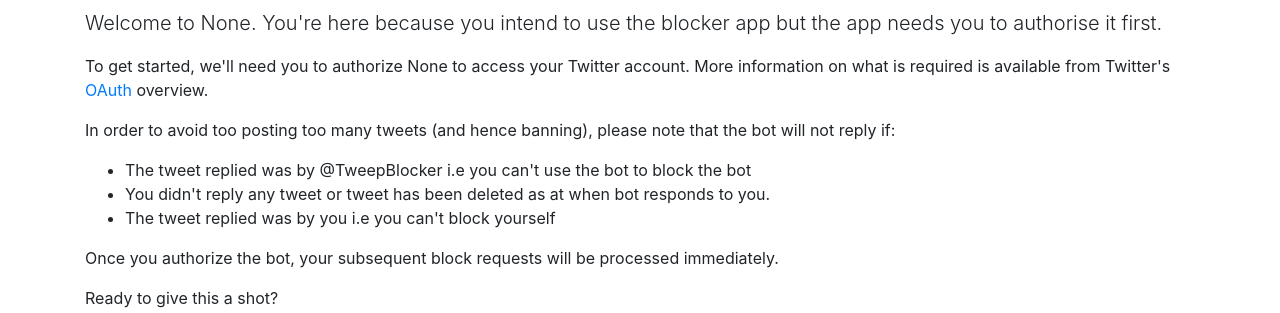
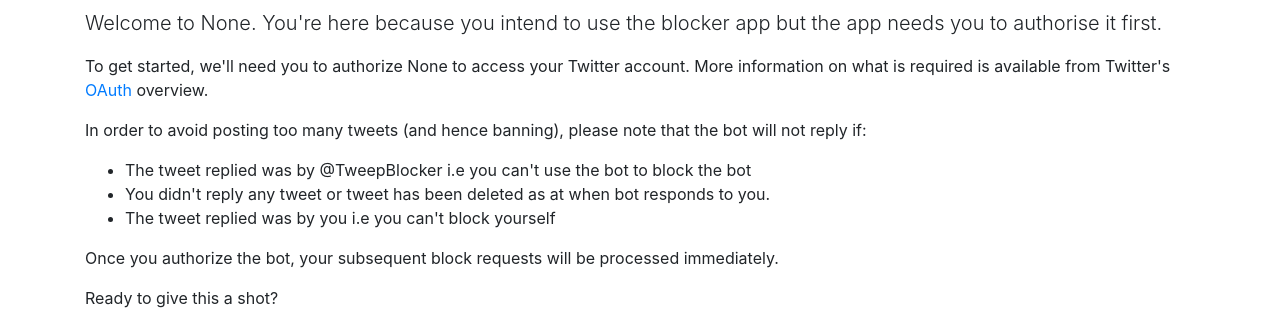
Before and after one commit to djunehor/twitter-blocker, a Flask app: page / in a window 1280 px wide. Shown: the part 48-361 px from the top of the page. Run offline with Flask 2, Linux system fonts and the light colour scheme; parts of the project's set-up code (start-up, migrations or seed data) failed here and were passed over; some libraries are stand-ins or nearby versions.

Commit message:
Fixed minor typo on homepage

```diff
--- a/templates/index.html
+++ b/templates/index.html
@@ -6,7 +6,7 @@
 		required is available from Twitter's <a href="https://developer.twitter.com/en/docs/basics/authentication/overview/oauth">OAuth</a>
 		overview.</p>
 
-	<p>In order to avoid too posting too many tweets (and hence banning), please note that the bot will not reply if:
+	<p>In order to avoid posting too many tweets (and hence banning), please note that the bot will not reply if:
 	<ul>
 	<li>The tweet replied was by @TweepBlocker i.e you can't use the bot to block the bot</li>
 	<li>You didn't reply any tweet or tweet has been deleted as at when bot responds to you.</li>
```
Also changed, not shown: 1 other file.
